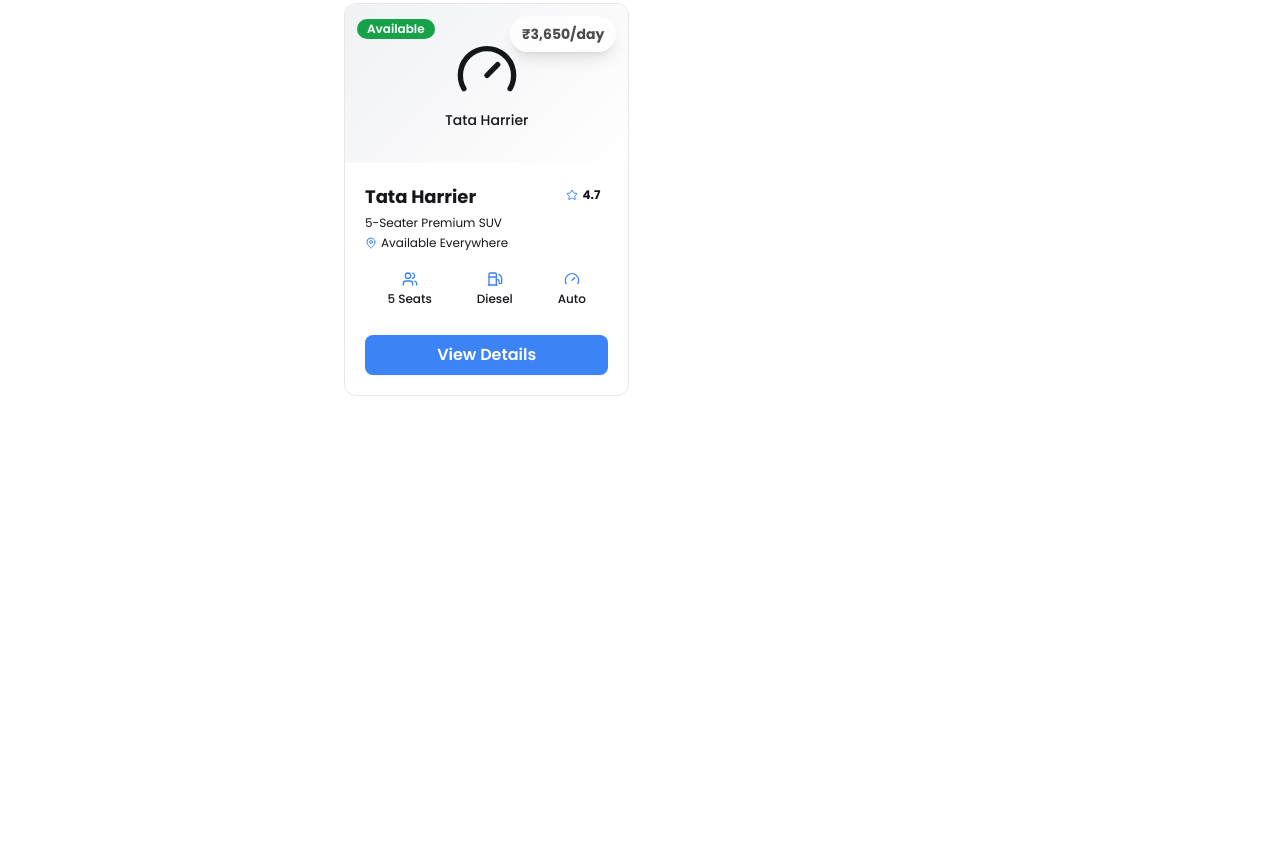
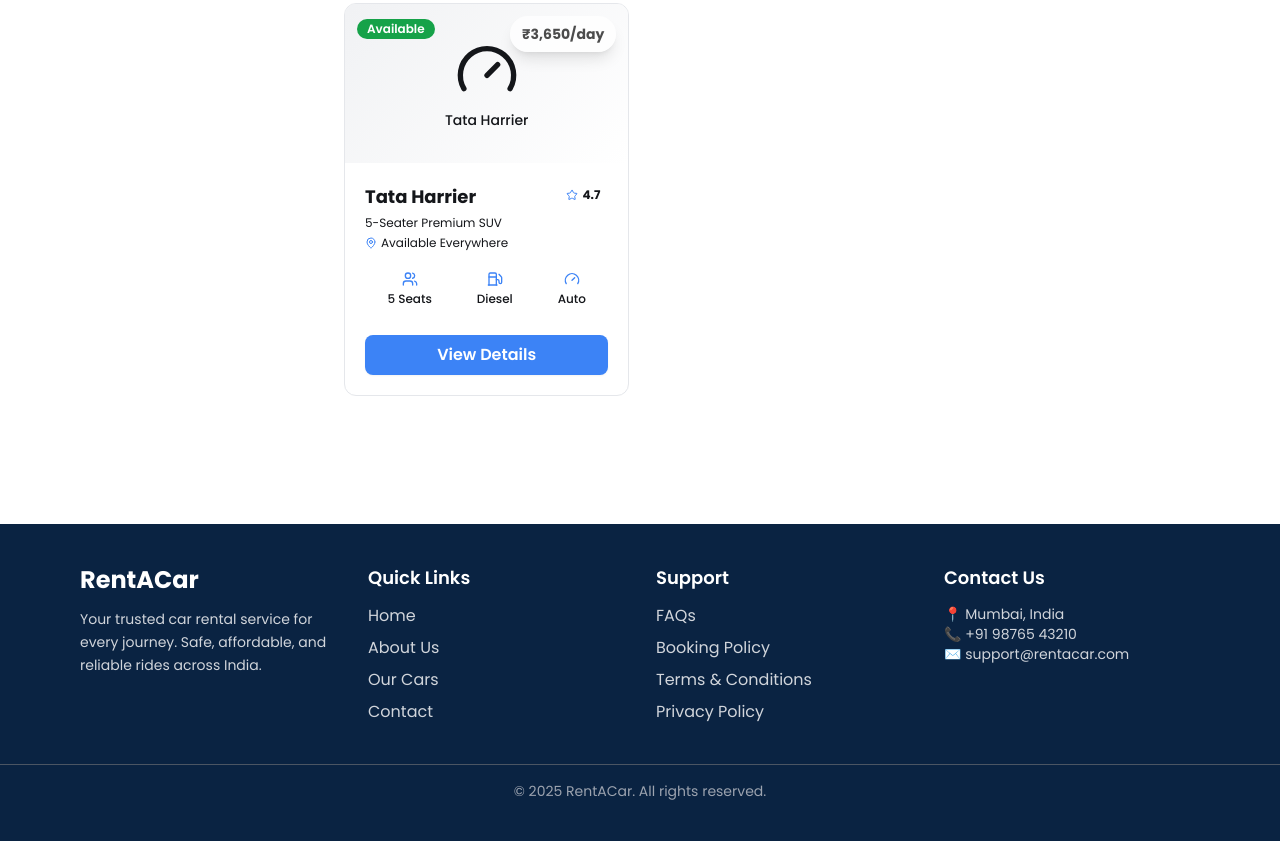
Before and after one commit to atharvgawande31/Cab-Booking, a plain HTML site: page Car-Rental-4/cars.html in a window 1280 px wide. Shown: the part 3524-4365 px from the top of the page. Before the commit the page ends 3968 px from the top, so only its background shows below. Drawn offline with nearby package versions, Linux system fonts and the light colour scheme.

Commit message:
footer position fix in  car-details page

```diff
--- a/Car-Rental-4/cars.html
+++ b/Car-Rental-4/cars.html
@@ -231,6 +231,55 @@
         </div>
       </div>
     </div>
+    <footer class="bg-[#0a2342] text-white py-10 mt-20">
+        <div class="container mx-auto px-6 lg:px-20 grid grid-cols-1 md:grid-cols-4 gap-8">
+
+          <div>
+            <h2 class="text-2xl font-bold">RentACar</h2>
+            <p class="mt-3 text-gray-300 text-sm leading-relaxed">
+              Your trusted car rental service for every journey. Safe, affordable, and reliable rides across India.
+            </p>
+          </div>
+
+          <div>
+            <h3 class="text-lg font-semibold mb-3">Quick Links</h3>
+            <ul class="space-y-2 text-gray-300">
+              <li><a href="#" class="hover:text-white transition">Home</a></li>
+              <li><a href="#" class="hover:text-white transition">About Us</a></li>
+              <li><a href="#" class="hover:text-white transition">Our Cars</a></li>
+              <li><a href="#" class="hover:text-white transition">Contact</a></li>
+            </ul>
+          </div>
+
+          <div>
+            <h3 class="text-lg font-semibold mb-3">Support</h3>
+            <ul class="space-y-2 text-gray-300">
+              <li><a href="#" class="hover:text-white transition">FAQs</a></li>
+              <li><a href="#" class="hover:text-white transition">Booking Policy</a></li>
+              <li><a href="#" class="hover:text-white transition">Terms & Conditions</a></li>
+              <li><a href="#" class="hover:text-white transition">Privacy Policy</a></li>
+            </ul>
+          </div>
+
+          <div>
+            <h3 class="text-lg font-semibold mb-3">Contact Us</h3>
+            <p class="text-gray-300 text-sm">📍 Mumbai, India</p>
+            <p class="text-gray-300 text-sm">📞 +91 98765 43210</p>
+            <p class="text-gray-300 text-sm">✉️ support@rentacar.com</p>
+
+            <div class="flex gap-4 mt-4">
+              <a href="#" class="text-gray-300 hover:text-white text-xl"><i class="fab fa-facebook"></i></a>
+              <a href="#" class="text-gray-300 hover:text-white text-xl"><i class="fab fa-instagram"></i></a>
+              <a href="#" class="text-gray-300 hover:text-white text-xl"><i class="fab fa-twitter"></i></a>
+              <a href="#" class="text-gray-300 hover:text-white text-xl"><i class="fab fa-linkedin"></i></a>
+            </div>
+          </div>
+        </div>
+
+        <div class="border-t border-gray-600 mt-10 pt-4 text-center text-gray-400 text-sm">
+          © 2025 RentACar. All rights reserved.
+        </div>
+    </footer>
 
     <script>
       // --- Data Definitions ---
```
Also changed, not shown: Car-Rental-4/car-details.html (+53 -52 lines).
